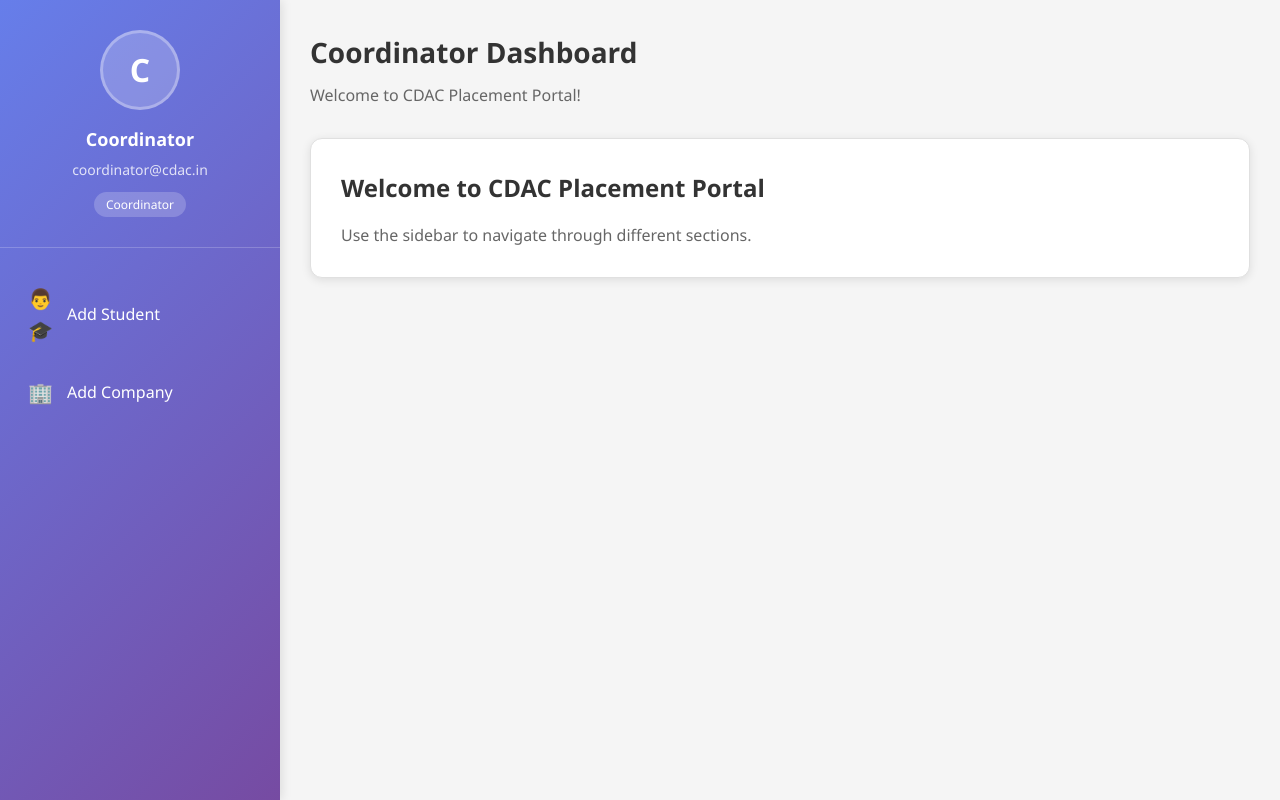
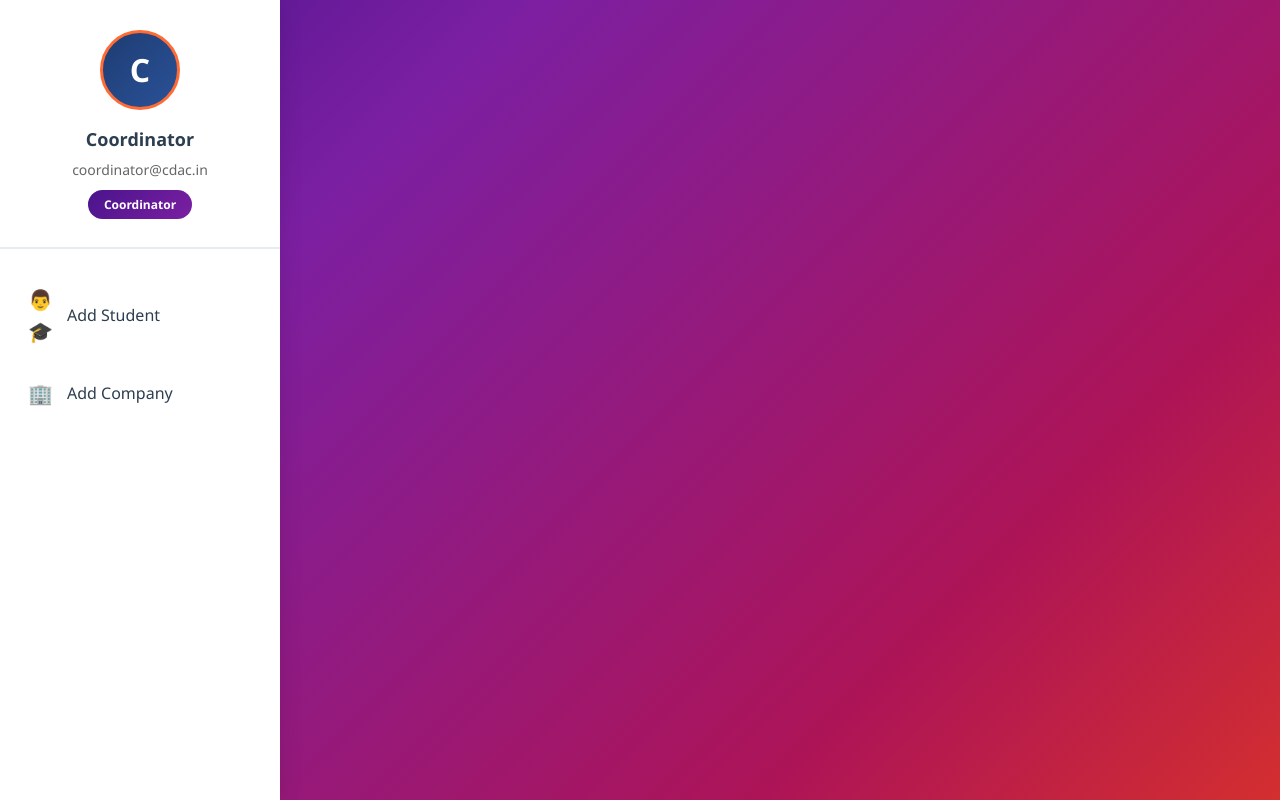
Before and after one commit to Common-Placement-Portal/FRONTEND, a React (Vite) app: page /coordinator in a window 1280 px wide. Built offline with nearby package versions, Linux system fonts and the light colour scheme.

Commit message:
Updated coordinator dashboard

```diff
--- a/src/dashboards/coordinator/CoordinatorDashboard.jsx
+++ b/src/dashboards/coordinator/CoordinatorDashboard.jsx
@@ -36,17 +36,6 @@
 
       {/* Main Content */}
       <div className="main-content">
-        <div className="dashboard-header">
-          <h1>Coordinator Dashboard</h1>
-          <p>Welcome to CDAC Placement Portal!</p>
-        </div>
-
-        <div className="dashboard-content">
-          <div className="welcome-card">
-            <h2>Welcome to CDAC Placement Portal</h2>
-            <p>Use the sidebar to navigate through different sections.</p>
-          </div>
-        </div>
       </div>
     </div>
   );
--- a/src/styles/dashboard.css
+++ b/src/styles/dashboard.css
@@ -2,24 +2,24 @@
 .dashboard-container {
   display: flex;
   height: 100vh;
-  background-color: #f5f5f5;
+  background: linear-gradient(135deg, #4a148c 0%, #7b1fa2 25%, #ad1457 75%, #d32f2f 100%);
 }
 
 /* Sidebar Styles */
 .sidebar {
   width: 280px;
-  background: linear-gradient(135deg, #667eea 0%, #764ba2 100%);
-  color: white;
+  background: white;
+  color: #333;
   display: flex;
   flex-direction: column;
-  box-shadow: 2px 0 10px rgba(0, 0, 0, 0.1);
+  box-shadow: 2px 0 20px rgba(0, 0, 0, 0.1);
 }
 
 /* Profile Section */
 .profile-section {
   padding: 30px 20px;
   text-align: center;
-  border-bottom: 1px solid rgba(255, 255, 255, 0.2);
+  border-bottom: 2px solid #e9ecef;
 }
 
 .profile-avatar {
@@ -30,34 +30,37 @@
   width: 80px;
   height: 80px;
   border-radius: 50%;
-  background: rgba(255, 255, 255, 0.2);
+  background: linear-gradient(135deg, #1e3c72 0%, #2a5298 100%);
   display: flex;
   align-items: center;
   justify-content: center;
   font-size: 32px;
   font-weight: bold;
   margin: 0 auto;
-  border: 3px solid rgba(255, 255, 255, 0.3);
+  border: 3px solid #ff6b35;
+  color: white;
 }
 
 .profile-info h3 {
   margin: 10px 0 5px 0;
   font-size: 18px;
   font-weight: 600;
+  color: #2c3e50;
 }
 
 .profile-info p {
   margin: 0 0 10px 0;
   font-size: 14px;
-  opacity: 0.8;
+  color: #666;
 }
 
 .role-badge {
-  background: rgba(255, 255, 255, 0.2);
-  padding: 4px 12px;
-  border-radius: 15px;
+  background: linear-gradient(135deg, #4a148c 0%, #7b1fa2 100%);
+  color: white;
+  padding: 6px 16px;
+  border-radius: 20px;
   font-size: 12px;
-  font-weight: 500;
+  font-weight: 600;
 }
 
 /* Navigation Menu */
@@ -73,16 +76,17 @@
   cursor: pointer;
   transition: all 0.3s ease;
   border-left: 3px solid transparent;
+  color: #2c3e50;
 }
 
 .nav-item:hover {
-  background: rgba(255, 255, 255, 0.1);
-  border-left-color: rgba(255, 255, 255, 0.5);
+  background: #f8f9fa;
+  border-left-color: #4a148c;
 }
 
 .nav-item.active {
-  background: rgba(255, 255, 255, 0.15);
-  border-left-color: white;
+  background: #f8f9fa;
+  border-left-color: #4a148c;
 }
 
 .nav-icon {
@@ -97,37 +101,10 @@
   font-weight: 500;
 }
 
-/* Sidebar Footer */
-.sidebar-footer {
-  padding: 20px;
-  border-top: 1px solid rgba(255, 255, 255, 0.2);
-}
-
-.logout-btn {
-  width: 100%;
-  padding: 12px;
-  background: rgba(255, 255, 255, 0.1);
-  border: 1px solid rgba(255, 255, 255, 0.2);
-  color: white;
-  border-radius: 8px;
-  cursor: pointer;
-  font-size: 16px;
-  transition: all 0.3s ease;
-  display: flex;
-  align-items: center;
-  justify-content: center;
-  gap: 8px;
-}
-
-.logout-btn:hover {
-  background: rgba(255, 255, 255, 0.2);
-  border-color: rgba(255, 255, 255, 0.3);
-}
-
 /* Main Content */
 .main-content {
   flex: 1;
-  padding: 30px;
+  padding: 40px;
   overflow-y: auto;
 }
 
@@ -136,15 +113,15 @@
 }
 
 .dashboard-header h1 {
-  font-size: 28px;
-  color: #333;
-  margin: 0 0 8px 0;
-  font-weight: 600;
+  font-size: 32px;
+  color: white;
+  margin: 0 0 10px 0;
+  font-weight: 700;
 }
 
 .dashboard-header p {
-  color: #666;
-  font-size: 16px;
+  color: rgba(255, 255, 255, 0.9);
+  font-size: 18px;
   margin: 0;
 }
 
@@ -156,23 +133,23 @@
 
 .welcome-card {
   background: white;
-  padding: 30px;
-  border-radius: 12px;
-  box-shadow: 0 2px 10px rgba(0, 0, 0, 0.1);
-  border: 1px solid #e0e0e0;
+  padding: 40px;
+  border-radius: 20px;
+  box-shadow: 0 20px 40px rgba(74, 20, 140, 0.15);
+  border-top: 4px solid #4a148c;
 }
 
 .welcome-card h2 {
-  color: #333;
+  color: #2c3e50;
   margin: 0 0 15px 0;
   font-size: 24px;
-  font-weight: 600;
+  font-weight: 700;
 }
 
 .welcome-card p {
   color: #666;
   font-size: 16px;
-  line-height: 1.5;
+  line-height: 1.6;
   margin: 0;
 }
 
@@ -204,4 +181,8 @@
   .dashboard-header h1 {
     font-size: 24px;
   }
+
+  .welcome-card {
+    padding: 30px 20px;
+  }
 }
```
